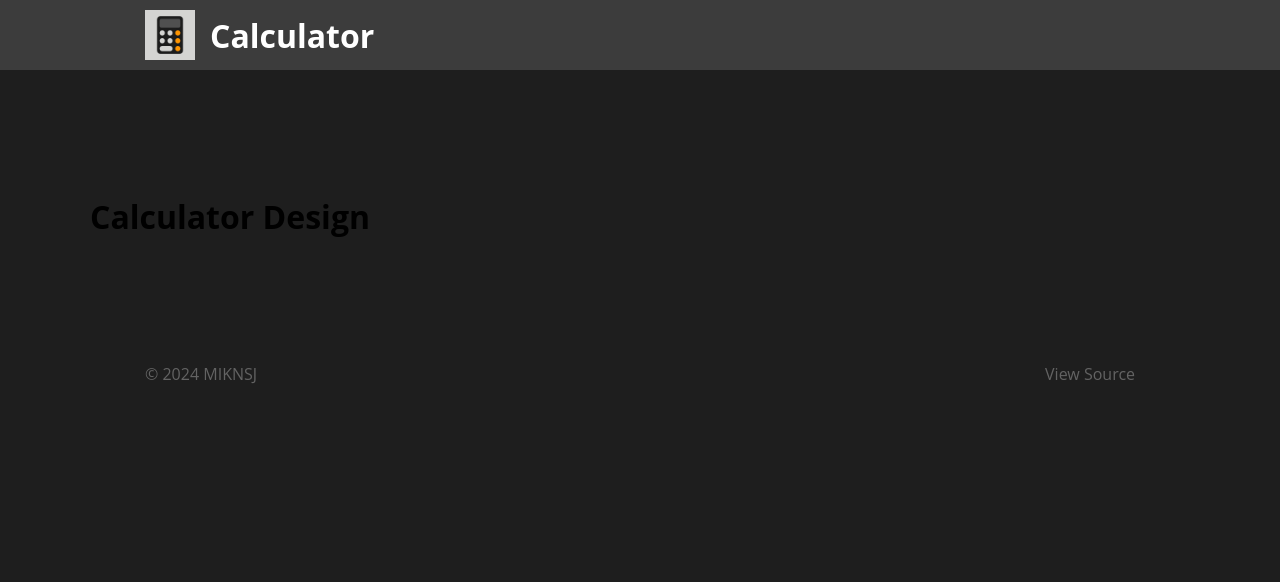
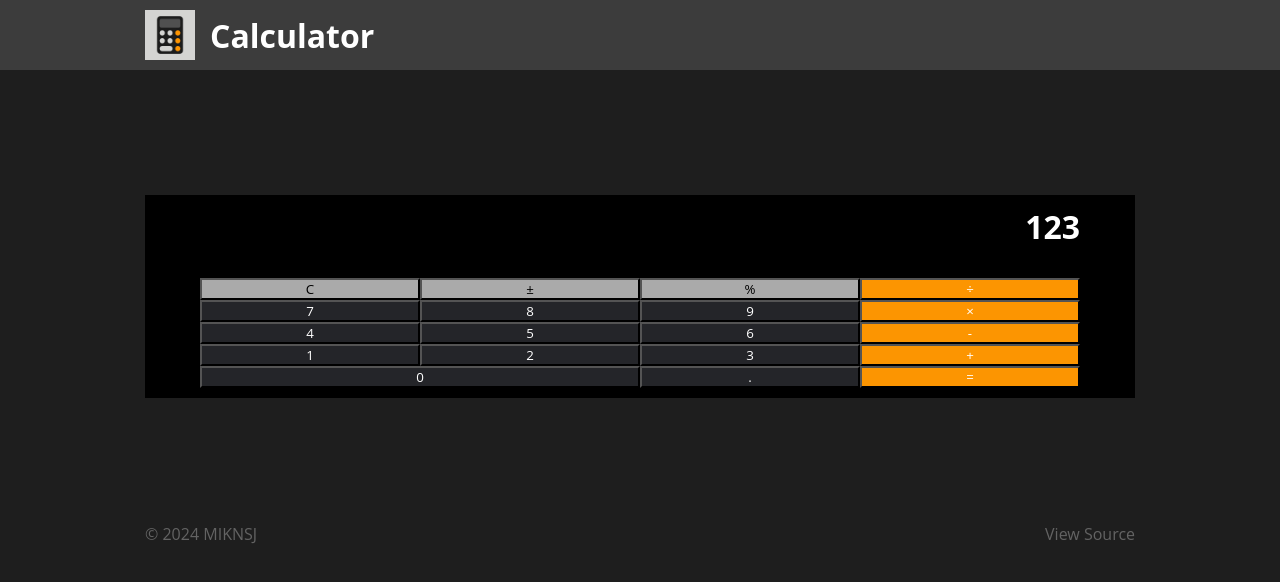
Before and after one commit to MIKNSJ/ios-calculator, a plain HTML site: page index.html in a window 1280 px wide. Drawn offline with Linux system fonts and the light colour scheme.

Commit message:
init buttons

```diff
--- a/index.html
+++ b/index.html
@@ -29,7 +29,31 @@
 
             <div id = "by-mn-calc-con#2" class = "container">
                 <div id = "calculator" class = "calculator_">
-                    <h1> Calculator Design </h1>
+                    <div id = "calc_output">
+                        <h1> 123 </h1>
+                    </div>
+
+                    <div id = "calc_keypad">
+                        <button id = "key_clear" class = "calc_key action"><p> C </p></button>
+                        <button id = "key_absolute" class = "calc_key action"><p> &#177 </p></button>
+                        <button id = "key_percent" class = "calc_key action"><p> % </p></button>
+                        <button id = "key_divide" class = "calc_key operation"><p> &#247 </p></button>
+                        <button id = "key_7" class = "calc_key"><p> 7 </p></button>
+                        <button id = "key_8" class = "calc_key"><p> 8 </p></button>
+                        <button id = "key_9" class = "calc_key"><p> 9 </p></button>
+                        <button id = "key_multiply" class = "calc_key operation"><p> &#215 </p></button>
+                        <button id = "key_4" class = "calc_key"><p> 4 </p></button>
+                        <button id = "key_5" class = "calc_key"><p> 5 </p></button>
+                        <button id = "key_6" class = "calc_key"><p> 6 </p></button>
+                        <button id = "key_subtract" class = "calc_key operation"><p> - </p></button>
+                        <button id = "key_1" class = "calc_key"><p> 1 </p></button>
+                        <button id = "key_2" class = "calc_key"><p> 2 </p></button>
+                        <button id = "key_3" class = "calc_key"><p> 3 </p></button>
+                        <button id = "key_add" class = "calc_key operation"><p> + </p></button>
+                        <button id = "key_0" class = "calc_key"><p> 0 </p></button>
+                        <button id = "key_decimal" class = "calc_key"><p> . </p></button>
+                        <button id = "key_equal" class = "calc_key operation"><p> = </p></button>
+                    </div>
                 </div>
             </div>
 
--- a/styles.css
+++ b/styles.css
@@ -44,9 +44,48 @@ header {
     height: 50px;
 }
 
+#calculator {
+    background-color: black;
+    display: flex;
+    flex-direction: column;
+    gap: 30px;
+    padding: 10px 5%;
+    margin: 0 5%;
+}
+
+#calc_output h1 {
+    color: white;
+    text-align: end;
+}
+
+#calc_keypad {
+    display: grid;
+    grid-template-columns: repeat(4, 1fr);
+    grid-template-rows: repeat(5, 1fr);
+}
+
+.calc_key {
+    background-color: #242529;
+    color: white;
+}
+
+.action {
+    background-color: #AAAAAA;
+    color: black;
+}
+
+.operation {
+    background-color: #FC9501;
+    color: white;
+}
+
+#key_0 {
+    grid-column: 1 / 3;
+}
+
 #copyright {
     display: flex;
-    flex-direction: column;
+    justify-content: space-between;
     align-items: center;
     padding: 0 5%;
     gap: 5px;
@@ -60,13 +99,3 @@ header {
 #last_barrier {
     height: 50px;
 }
-
-@media screen and (min-width: 750px) {
-    #copyright {
-        flex-direction: row;
-        justify-content: space-between;
-        align-items: center;
-        padding: 0 5%;
-        gap: 5px;
-    }
-}
```
